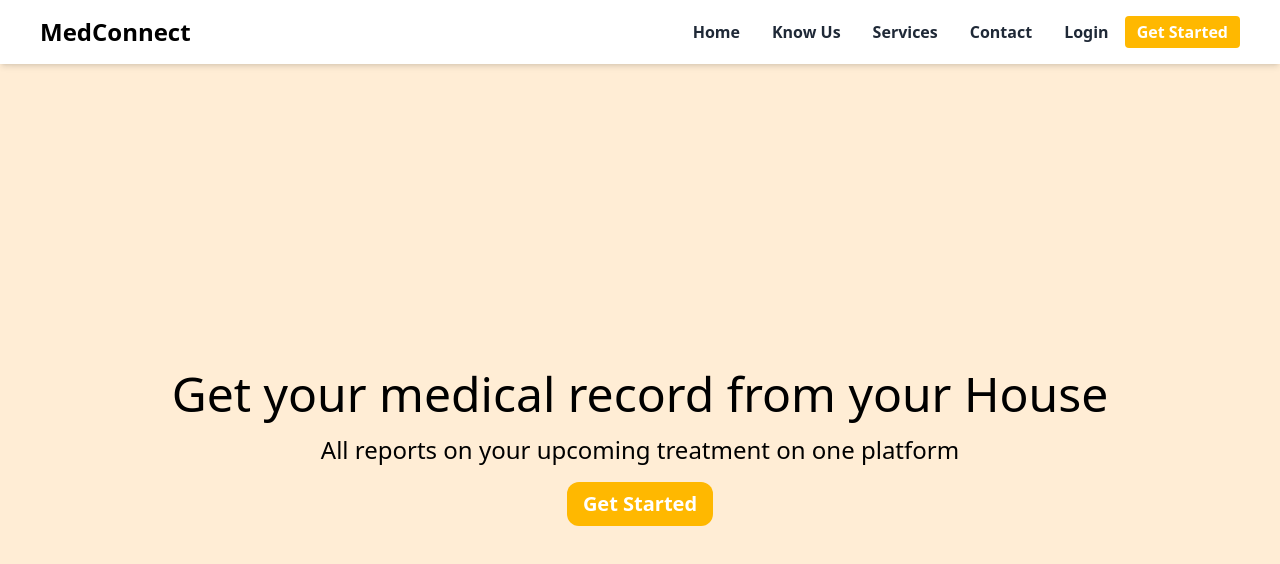
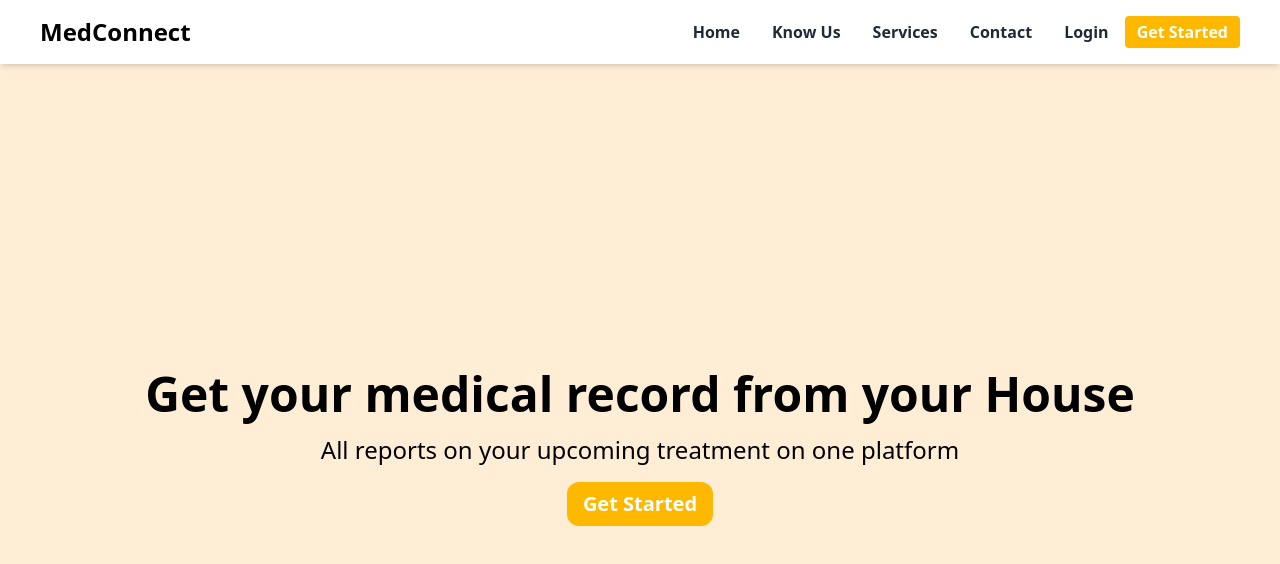
Before and after one commit to RealCuppa/MedConnect, a React (Create React App) app in the folder frontend/: page / in a window 1280 px wide. Shown: the top 564 px of the page. Built offline with nearby package versions, Linux system fonts and the light colour scheme.

Commit message:
made some few changes

```diff
--- a/frontend/src/App.js
+++ b/frontend/src/App.js
@@ -1,6 +1,7 @@
 import {Route, Routes} from 'react-router-dom';
 import Header from './components/Header/Header';
 import Home from './components/Home/Home';
+import About from './components/About/About';
 import Login from './components/Login/Login';
 
 function App() {
@@ -9,8 +10,8 @@ function App() {
     <Header />
     <Routes>
       <Route path="/" element={<Home />} />
-      {/*<Route path="/about" element={<About />} />
-      <Route path="/services" element={<Services />} />
+      <Route path="/about" element={<About />} />
+      {/*<Route path="/services" element={<Services />} />
       <Route path="/contact" element={<Contact />} />*/}
       <Route path="/login" element={<Login />} />
       {/*<Route path="/register" element={<Register />} />
--- a/frontend/src/components/Home/Home.js
+++ b/frontend/src/components/Home/Home.js
@@ -6,7 +6,7 @@ function Home() {
   return(
     <div className="flex flex-col justify-center items-center w-screen min-h-screen bg-orange-100 mt-12">
       <div className="flex flex-col justify-center items-center w-4/5 md: 3/4 h-full">
-        <h1 className="text-4xl md:text-5xl mb-4 text-center">Get your medical record from your <span>House</span></h1>
+        <h1 className="text-4xl font-bold md:text-5xl mb-4 text-center">Get your medical record from your <span>House</span></h1>
         <p className="text-xl md:text-2xl mb-4 text-center">All reports on your upcoming treatment on one platform</p>
         <Button className="text-lg md:text-xl bg-[#ffb800] hover:bg-[#ffb800cc] text-white font-bold py-2 px-4 rounded-xl focus:outline-none focus:shadow-outline" label="Get Started" onclick={() => navigate("/register")}></Button>
       </div>
--- a/frontend/src/components/Login/Login.js
+++ b/frontend/src/components/Login/Login.js
@@ -57,7 +57,7 @@ function Login() {
 
   return(
     <div className="flex flex-col justify-center items-center w-screen min-h-screen bg-orange-100 mt-12 py-8 px-4">
-      <h2 className="text-3xl mb-2">Login</h2>
+      <h2 className="text-3xl font-bold mb-2">Login</h2>
       <p className="text-lg text-center mb-4">{
         credentials.role === "user" ? "Login with the credentials that you recieved in mail" : null
       }</p>
```
